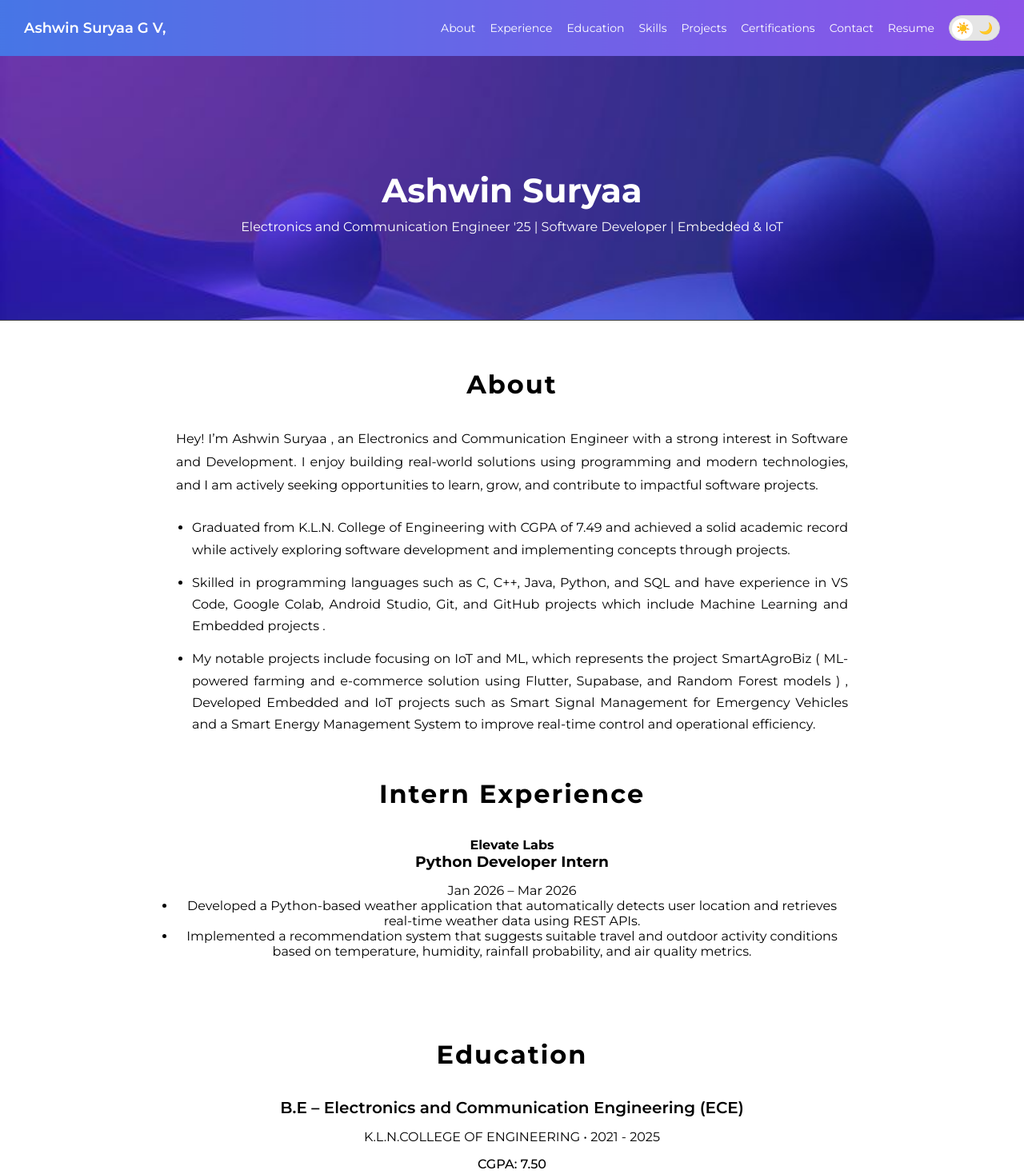
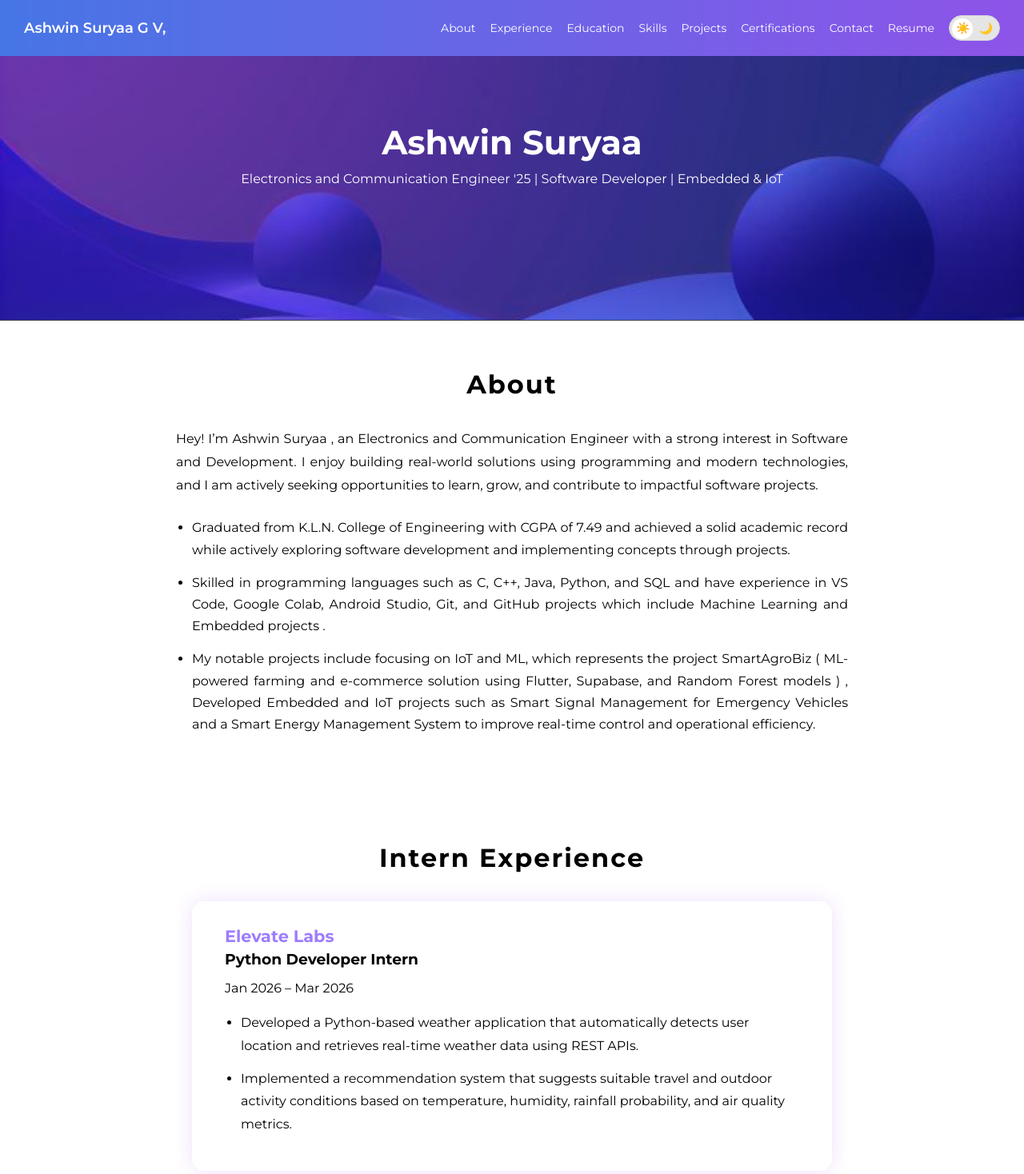
Before and after one commit to AshwinSuryaaGV/Portfoilio, a plain HTML site: page index.html in a window 1280 px wide. Shown: the top 1468 px of the page at 80% size. Drawn offline with Linux system fonts and the light colour scheme.

Commit message:
Update style.css

```diff
--- a/style.css
+++ b/style.css
@@ -28,7 +28,7 @@
   justify-content: space-between;
   align-items: center;
 
-  padding: 0 30px;
+  padding: 30px;
   z-index: 9999;
 
   /* background image */
@@ -86,13 +86,7 @@
 }
 
 /* ===== HERO ===== */
-.hero {
-  height: 100vh;
-  background: #6b5441;
-  color: #000000;
-  padding-top: 120px; /* navbar space */
-  text-align: center;
-}
+
 
 .hero h1 {
   font-size: 48px;
@@ -161,6 +155,73 @@
   justify-content: center;
 }
 
+/* EXPERIENCE SECTION */
+
+#experience{
+    padding: 80px 20px;
+    text-align: center;
+}
+
+/* Theme Compatible Heading */
+.experience-title{
+    font-size: 3rem;
+    font-weight: 700;
+    margin-bottom: 40px;
+    color: var(--text-color);
+}
+
+/* Rectangle Card */
+.experience-card{
+    max-width: 900px;
+    margin: auto;
+    padding: 30px 40px;
+
+    background: var(--card-bg);
+    color: var(--text-color);
+
+    border: 1px solid rgba(255,255,255,0.15);
+    border-radius: 15px;
+
+    box-shadow: 0 0 25px rgba(138, 43, 226, 0.15);
+
+    text-align: left;
+    transition: 0.3s ease;
+}
+
+.experience-card:hover{
+    transform: translateY(-5px);
+}
+
+/* Role */
+.intern-role{
+    font-size: 2rem;
+    margin-bottom: 5px;
+    color: var(--text-color);
+}
+
+/* Company */
+.intern-company{
+    font-size: 1.3rem;
+    color: #9d7cff;
+    margin-bottom: 5px;
+}
+
+/* Date */
+.intern-date{
+    color: gray;
+    margin-bottom: 20px;
+}
+
+/* Bullet Points */
+.intern-points{
+    padding-left: 20px;
+}
+
+.intern-points li{
+    margin-bottom: 12px;
+    line-height: 1.8;
+    color: var(--text-color);
+}
 /* Center text */
 .hero-content {
   text-align: center;
```
